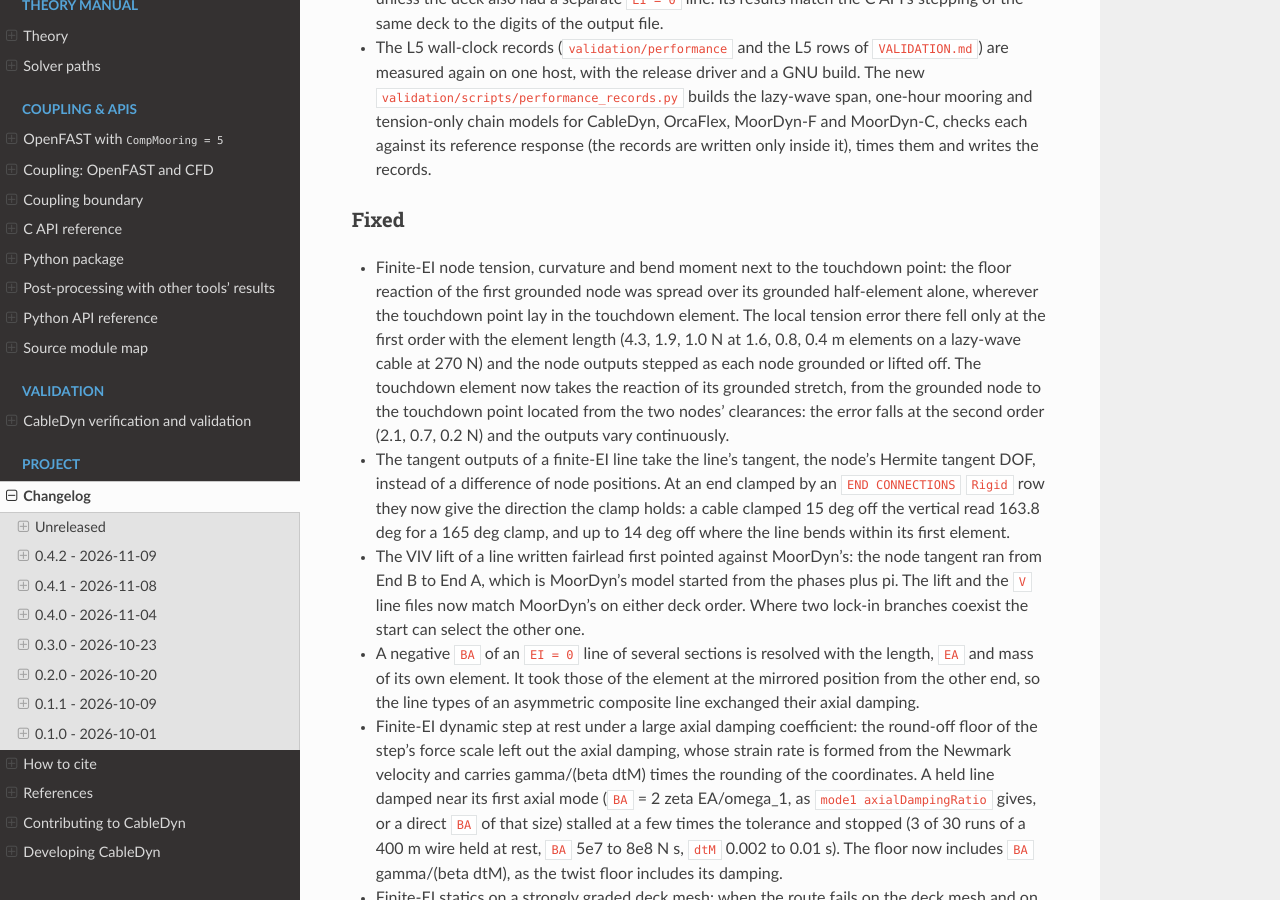
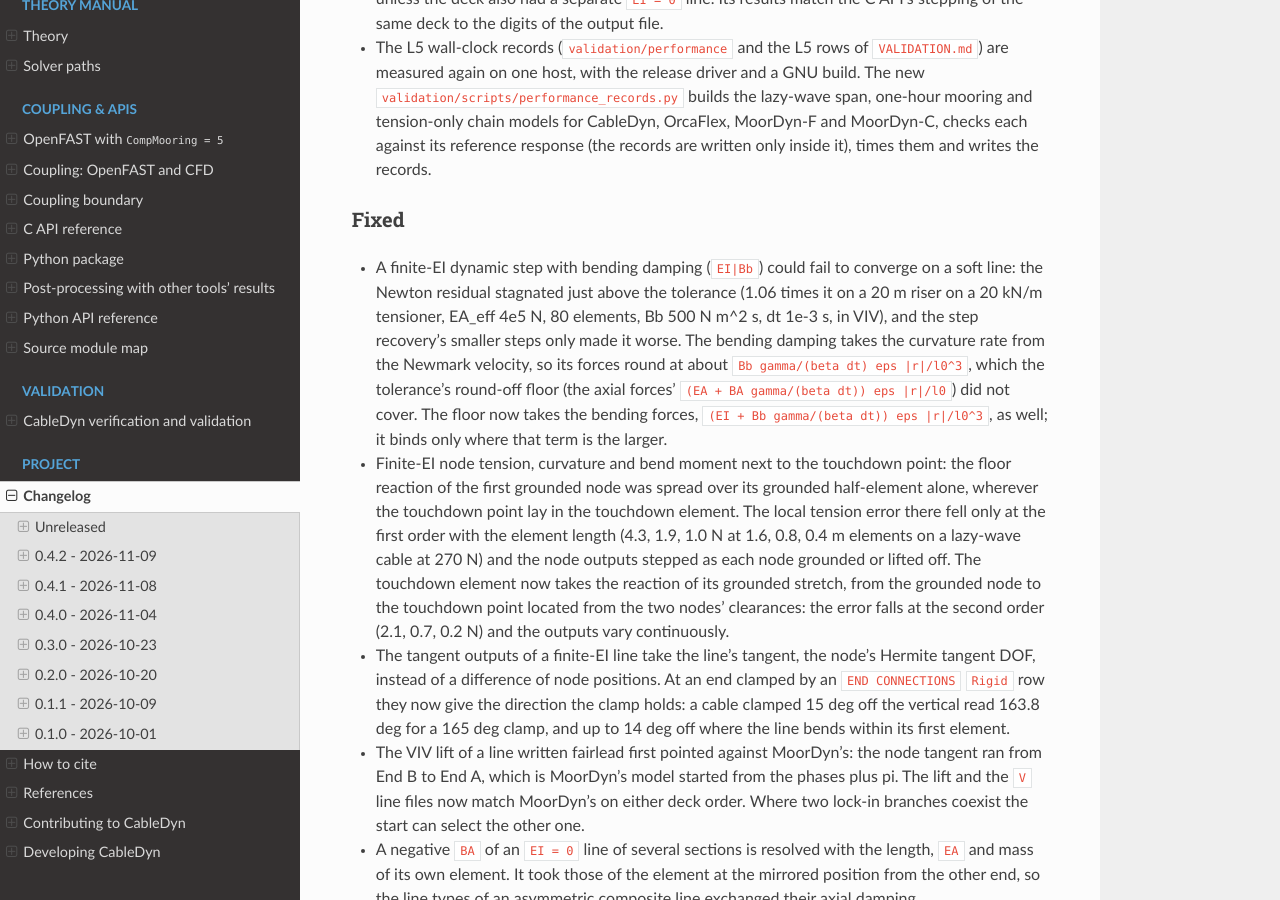
Before and after one commit to SMI-Lab-Inha/CableDyn, a Sphinx documentation site: the page built from doc/changelog.md, in a window 1280 px wide and 900 px high, scrolled down 3846 px. Built offline with Sphinx 7.4.7 and the Read the Docs theme 3.1.0, drawn with Linux system fonts in a browser that asks for light colours.

Commit message:
fix: bending forces in the round-off floor of the dynamic tolerance
A finite-EI dynamic step with bending damping (EI|Bb) could fail on a
soft line: Newton stagnated just above the tolerance and the step
recovery's smaller steps made it worse. Found on a 20 m riser on a
20 kN/m tensioner (EA_eff 4e5 N, 80 elements, Bb 500 N m^2 s, dt 1e-3 s)
in VIV: the residual stopped at 1.06 times the tolerance.

The bending damping takes the curvature rate from the Newmark velocity,
whose rounding is gamma/(beta dt) times that of the coordinates, so its
nodal forces round at about Bb gamma/(beta dt) eps |r|/l0^3. The force
scale's round-off floor covered the axial forces alone,
(EA + BA gamma/(beta dt)) eps |r|/l0. It now takes the bending forces,
(EI + Bb gamma/(beta dt)) eps |r|/l0^3, too; that term binds only where
it is the larger, so every example and test deck gives bit-identical
outputs (1685 arrays over 70 decks).

Test: test_hermite_bending_damping_dynamic B6, a soft line (EA 4e5 N)
with Bb 1e4 N m^2 s at dt 1e-4 s. On the old floor its first step
stagnates at 2.2e-7 against the tolerance 1e-8; now 200 steps converge
and the motion stays bounded.

Signed-off-by: Jae Hoon Seo <jaehoon.seo@inha.ac.kr>

```diff
--- a/CHANGELOG.md
+++ b/CHANGELOG.md
@@ -163,6 +163,14 @@ All notable changes to CableDyn are recorded in this file. The format follows
 
 ### Fixed
 
+- A finite-EI dynamic step with bending damping (`EI|Bb`) could fail to converge on a soft line:
+  the Newton residual stagnated just above the tolerance (1.06 times it on a 20 m riser on a
+  20 kN/m tensioner, EA_eff 4e5 N, 80 elements, Bb 500 N m^2 s, dt 1e-3 s, in VIV), and the
+  step recovery's smaller steps only made it worse. The bending damping takes the curvature rate
+  from the Newmark velocity, so its forces round at about `Bb gamma/(beta dt) eps |r|/l0^3`,
+  which the tolerance's round-off floor (the axial forces' `(EA + BA gamma/(beta dt)) eps
+  |r|/l0`) did not cover. The floor now takes the bending forces, `(EI + Bb gamma/(beta dt))
+  eps |r|/l0^3`, as well; it binds only where that term is the larger.
 - Finite-EI node tension, curvature and bend moment next to the touchdown point: the floor
   reaction of the first grounded node was spread over its grounded half-element alone, wherever
   the touchdown point lay in the touchdown element. The local tension error there fell only at
```
Also changed, not shown: doc/theory.rst (+6 -4 lines), 2 other files.
